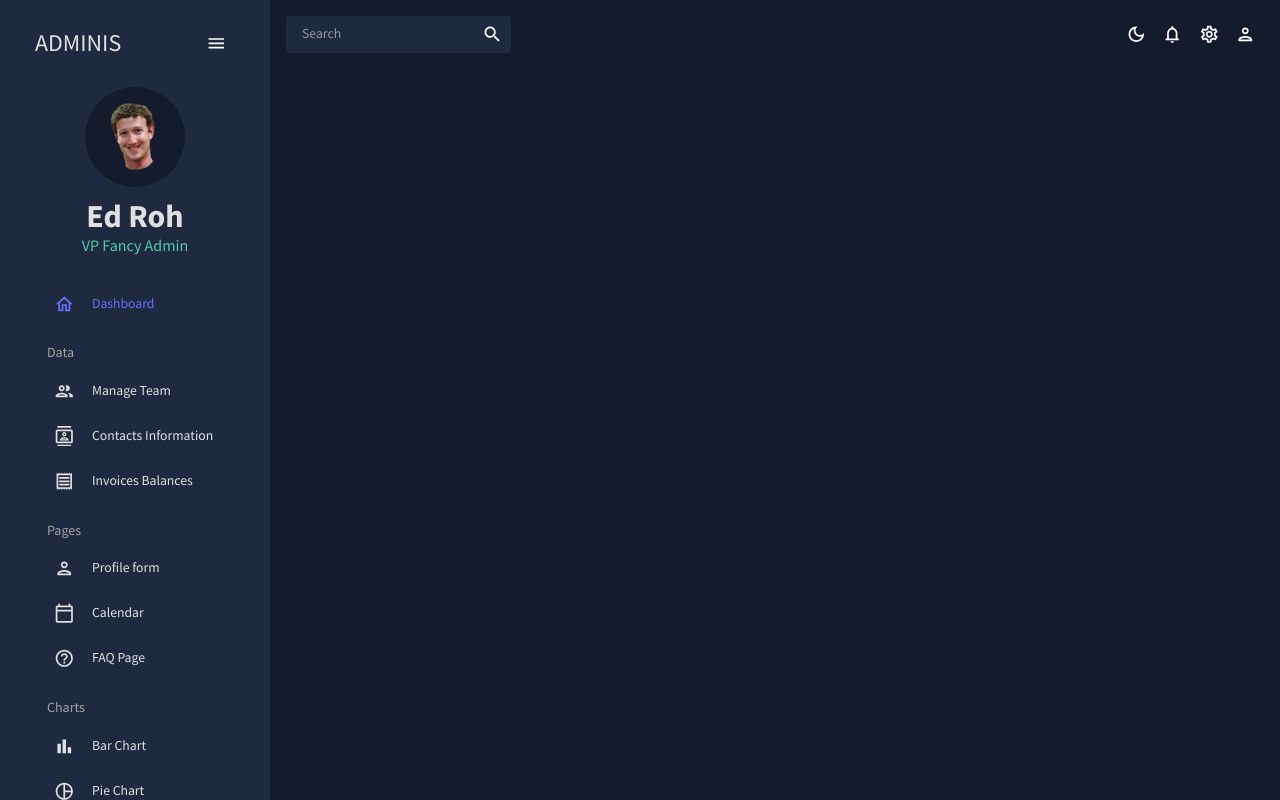
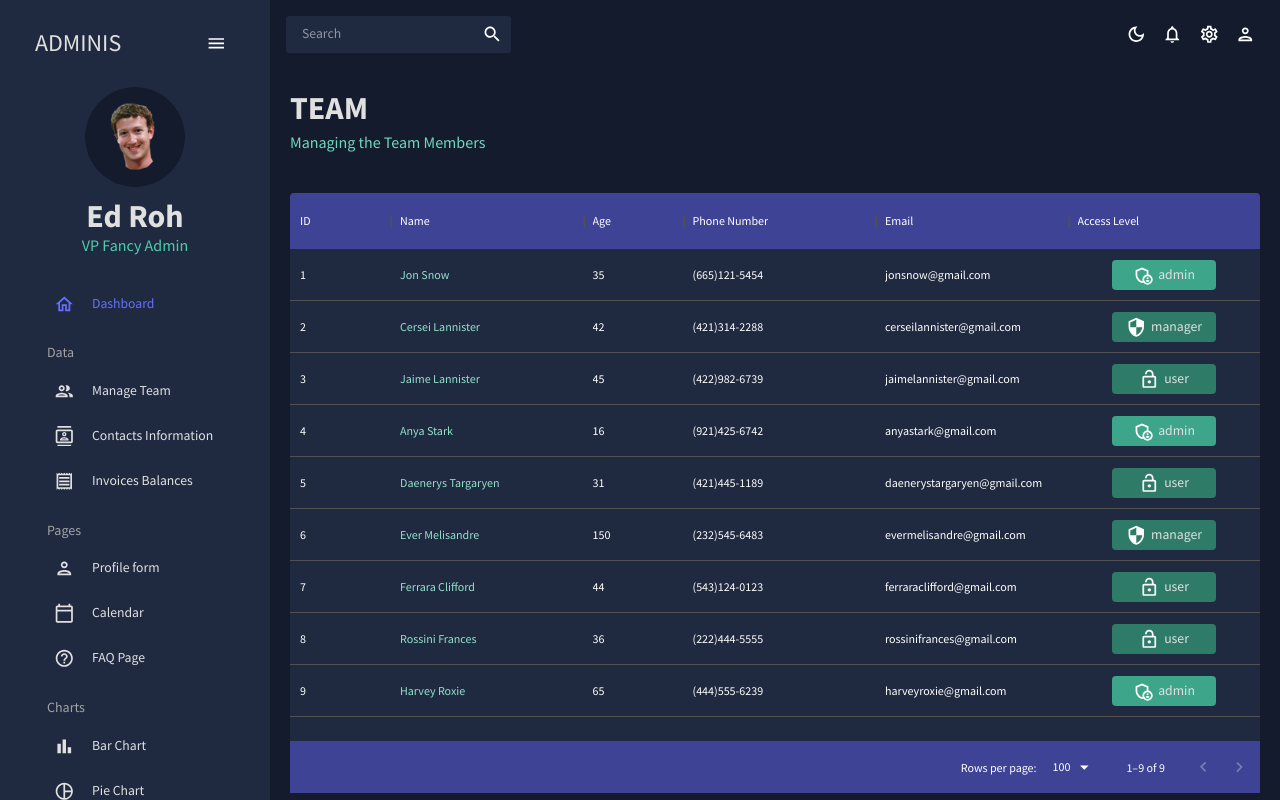
Before and after one commit to tikaps/admin-dashboard, a React (Create React App) app in the folder react-admin/: page /team in a window 1280 px wide. Built offline with nearby package versions, Linux system fonts and the light colour scheme.

Commit message:
team section

```diff
--- a/react-admin/src/App.js
+++ b/react-admin/src/App.js
@@ -5,7 +5,7 @@
 import Topbar from "./scenes/global/Topbar";
 import Sidebar from "./scenes/global/Sidebar";
 import Dashboard from "./scenes/dashboard";
-// import Team from "./scenes/team";
+import Team from "./scenes/team";
 // import Invoices from "./scenes/invoices";
 // import Contacts from "./scenes/contacts";
 // import Bar from "./scenes/bar";
@@ -30,7 +30,7 @@
             <Topbar />
             <Routes>
               <Route path="/" element={<Dashboard />} />
-              {/* <Route path="/team" element={<Team />} /> */}
+              <Route path="/team" element={<Team />} />
               {/* <Route path="/contacts" element={<Contacts />} /> */}
               {/* <Route path="/invoices" element={<Invoices />} /> */}
               {/* <Route path="/form" element={<Form />} /> */}
--- a/react-admin/src/components/Header.jsx
+++ b/react-admin/src/components/Header.jsx
@@ -0,0 +1,24 @@
+import { Typography, Box, useTheme } from "@mui/material";
+import { tokens } from "../theme";
+
+const Header = ({ title, subtitle }) => {
+  const theme = useTheme();
+  const colors = tokens(theme.palette.mode);
+  return (
+    <Box mb="30px">
+      <Typography
+        variant="h2"
+        color={colors.grey[100]}
+        fontWeight="bold"
+        sx={{ mb: "5px" }}
+      >
+        {title}
+      </Typography>
+      <Typography variant="h5" color={colors.greenAccent[400]}>
+        {subtitle}
+      </Typography>
+    </Box>
+  );
+};
+
+export default Header;
--- a/react-admin/src/scenes/dashboard/index.jsx
+++ b/react-admin/src/scenes/dashboard/index.jsx
@@ -1,5 +1,14 @@
+import { Box } from "@mui/material";
+import Header from "../../components/Header";
+
 const Dashboard = () => {
-  return <div>Dashboard</div>;
+  return (
+    <Box m="20px">
+      <Box display="flex" justifyContent="space-between" alignItems="center">
+        <Header title="DASHBOARD" subtitle="Welcome to your dashboard" />
+      </Box>
+    </Box>
+  );
 };
 
 export default Dashboard;
--- /dev/null
+++ b/react-admin/src/scenes/team/index.jsx
@@ -0,0 +1,105 @@
+import { Box, Typography, useTheme } from "@mui/material";
+import { DataGrid } from "@mui/x-data-grid";
+import { tokens } from "../../theme";
+import { mockDataTeam } from "../../data/mockData";
+import AdminPanelSettingsOutlinedIcon from "@mui/icons-material/AdminPanelSettingsOutlined";
+import LockOpenOutlinedIcon from "@mui/icons-material/LockOpenOutlined";
+import SecurityOutlinedIcon from "@mui/icons-material/SecurityOutlined";
+import Header from "../../components/Header";
+
+const Team = () => {
+  const theme = useTheme();
+  const colors = tokens(theme.palette.mode);
+
+  const columns = [
+    { field: "id", headerName: "ID" },
+    {
+      field: "name",
+      headerName: "Name",
+      flex: 1,
+      cellClassName: "name-column--cell",
+    },
+    {
+      field: "age",
+      headerName: "Age",
+      flex: "number",
+      headerAlign: "left",
+      align: "left",
+    },
+    {
+      field: "phone",
+      headerName: "Phone Number",
+      flex: 1,
+    },
+    {
+      field: "email",
+      headerName: "Email",
+      flex: 1,
+    },
+    {
+      field: "access",
+      headerName: "Access Level",
+      flex: 1,
+      renderCell: ({ row: { access } }) => {
+        return (
+          <Box
+            width="60%"
+            m="0 auto"
+            p="5px"
+            display="flex"
+            justifyContent="center"
+            backgroundColor={
+              access === "admin"
+                ? colors.greenAccent[600]
+                : colors.greenAccent[700]
+            }
+            borderRadius="4px"
+          >
+            {access === "admin" && <AdminPanelSettingsOutlinedIcon />}
+            {access === "manager" && <SecurityOutlinedIcon />}
+            {access === "user" && <LockOpenOutlinedIcon />}
+            <Typography color={colors.grey[100]} sx={{ ml: "5px" }}>
+              {access}
+            </Typography>
+          </Box>
+        );
+      },
+    },
+  ];
+
+  return (
+    <Box m="20px">
+      <Header title="TEAM" subtitle="Managing the Team Members" />
+      <Box
+        m="40px 0 0 0"
+        height="75vh"
+        sx={{
+          "& .MuiDataGrid-root": {
+            border: "none",
+          },
+          "& .MuiDataGrid-cell": {
+            borderBottom: "none",
+          },
+          "& .name-column--cell": {
+            color: colors.greenAccent[300],
+          },
+          "& .MuiDataGrid-columnHeaders": {
+            backgroundColor: colors.blueAccent[700],
+            borderBottom: "none",
+          },
+          "& .MuiDataGrid-virtualScroller": {
+            backgroundColor: colors.primary[400],
+          },
+          "& .MuiDataGrid-footerContainer": {
+            borderTop: "none",
+            backgroundColor: colors.blueAccent[700],
+          },
+        }}
+      >
+        <DataGrid rows={mockDataTeam} columns={columns} />
+      </Box>
+    </Box>
+  );
+};
+
+export default Team;
```
